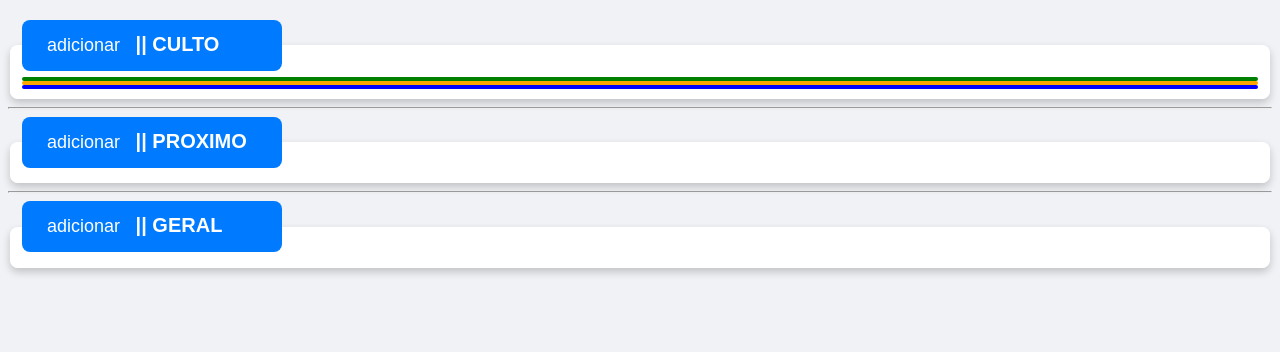
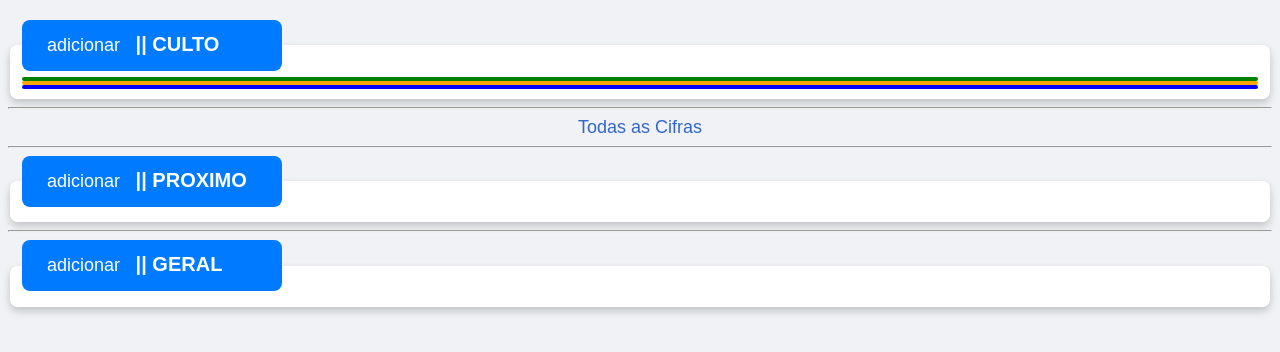
Before and after one commit to hugojunior-e/files, a plain HTML site: page grupo_harley.html in a window 1280 px wide. Drawn offline with Linux system fonts and the light colour scheme; no server answers.

Commit message:
Add link to 'Todas as Cifras' in grupo_harley.html
Added a link to 'Todas as Cifras' document with a horizontal rule above and below.

```diff
--- a/grupo_harley.html
+++ b/grupo_harley.html
@@ -128,6 +128,10 @@
     </fieldset>
 
     <HR>
+    <center>
+        <a href="https://docs.google.com/document/d/1MyiG7nvrAvApZuWdvoiATlTJxOEuhZSZoJ7K6AerKcw/edit?usp=sharing" target=__novo>Todas as Cifras</a>
+    </center>
+    <HR>
 
     <fieldset>
         <legend style="width:230px"><input type="button" value="adicionar" onclick="jsAdicionar('PROXIMO')"> || PROXIMO</legend>
```
